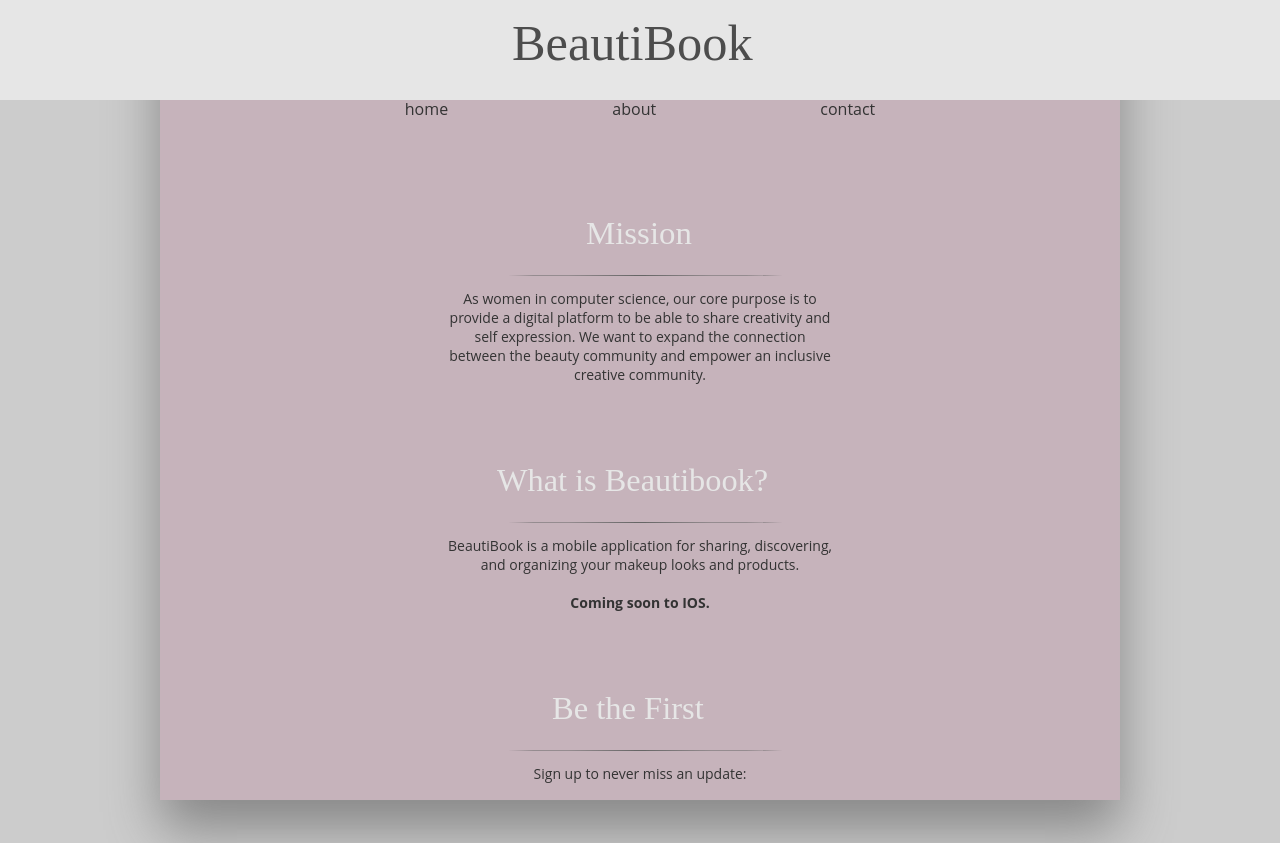
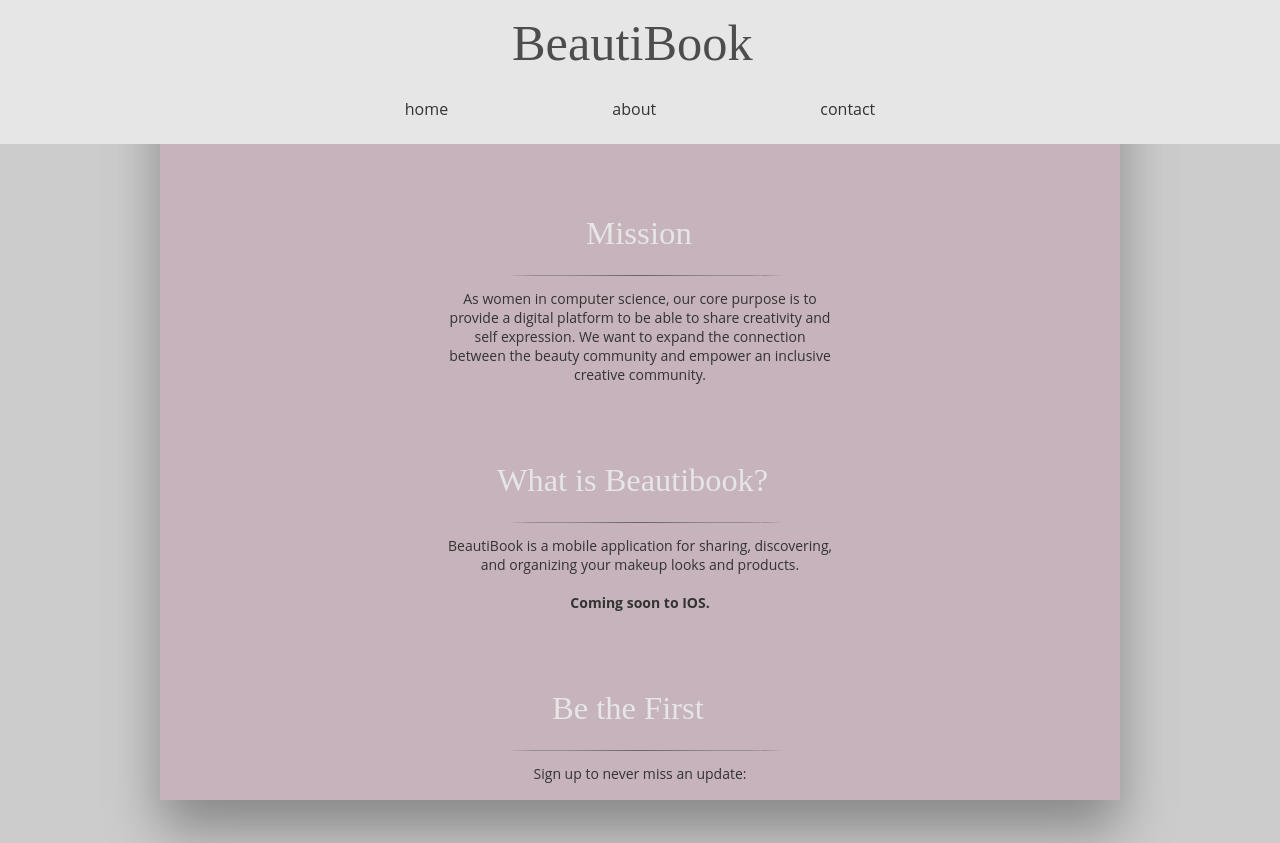
Before and after one commit to Rachel-S-Platt/BeautiBook, a plain HTML site: page index.html in a window 1280 px wide. Drawn offline with Linux system fonts and the light colour scheme.

Commit message:
Update styles.css

```diff
--- a/styles.css
+++ b/styles.css
@@ -11,7 +11,7 @@ padding: 0;
 
 #header{
     width:100%;
-    height:100px;
+    height:18%;
     background-color: #E6E6E6;
     position: fixed;
 }
```
